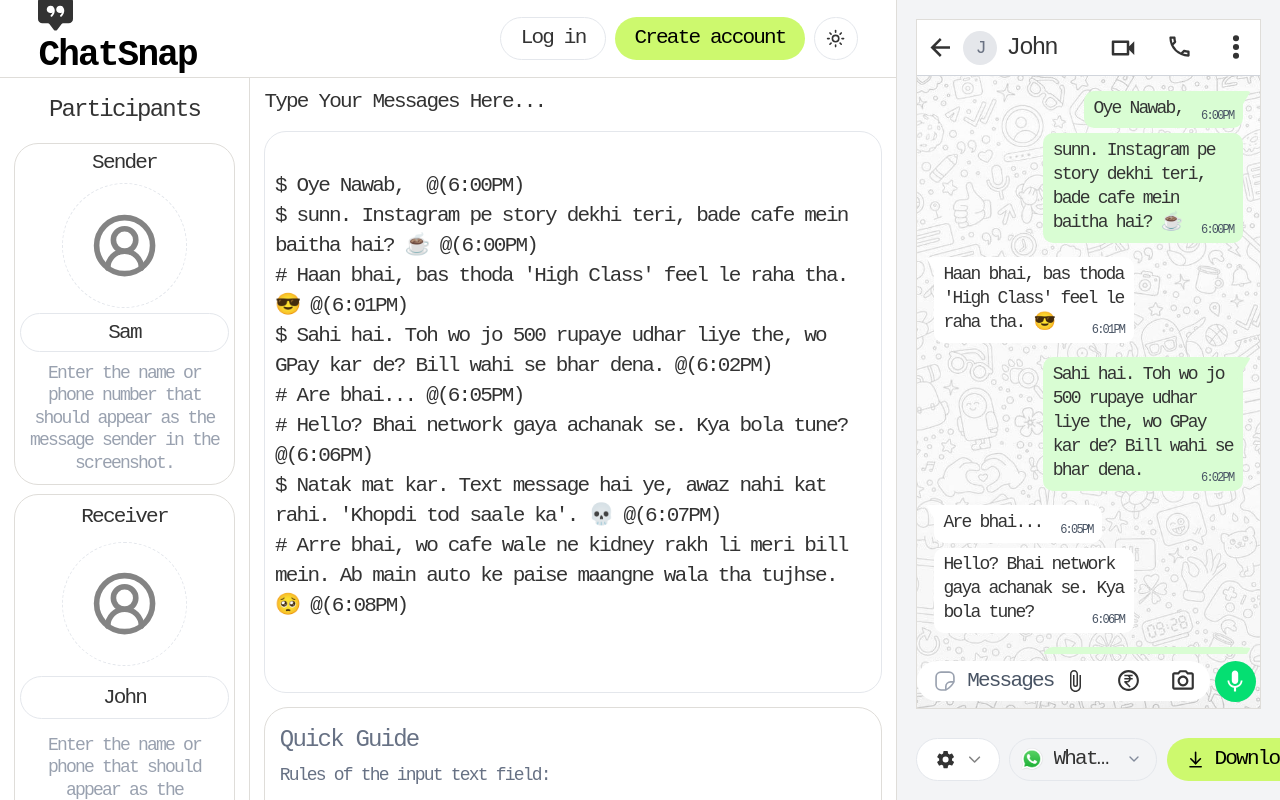
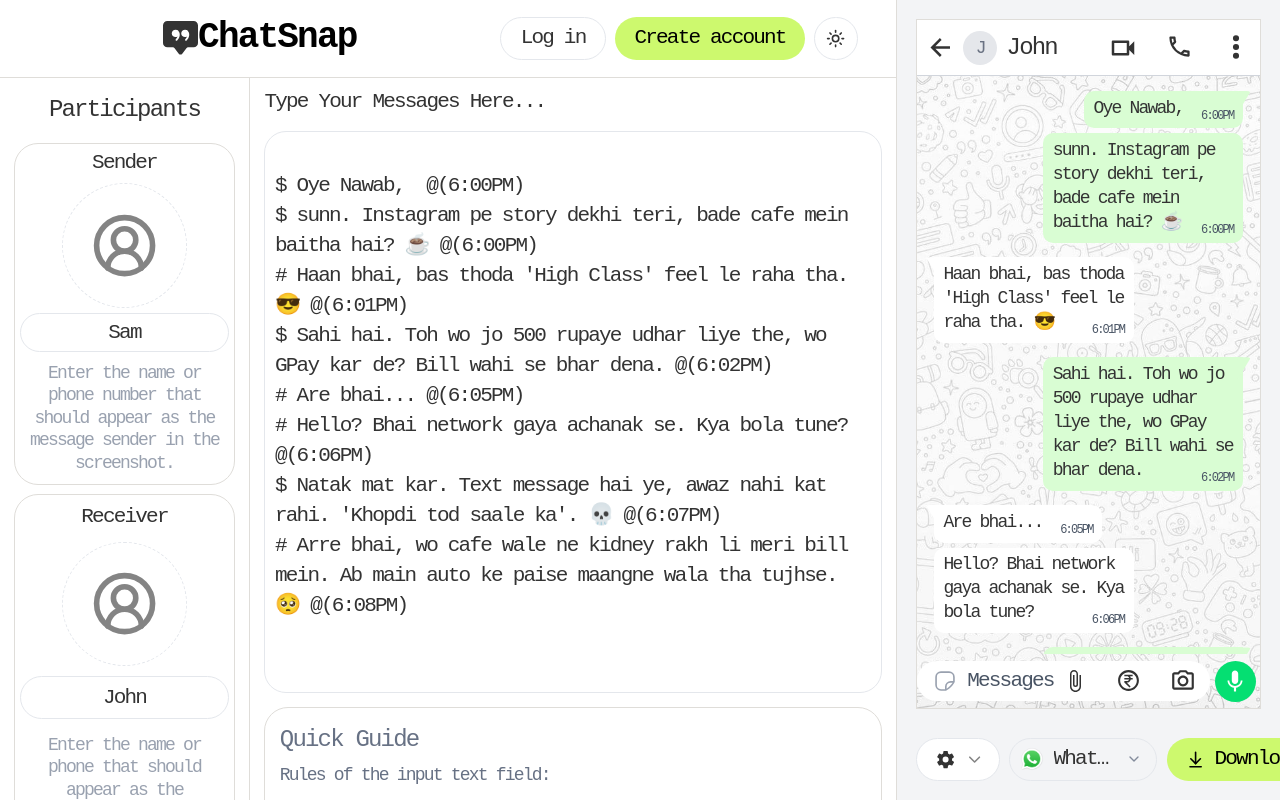
Before and after one commit to Anurag0577/Mockly---DM-screenshot-generator, a React (Vite) app in the folder frontend/: page / in a window 1280 px wide. Built offline with nearby package versions, Linux system fonts and the light colour scheme.

Commit message:
Add styling to the logo icon and name.

```diff
--- a/frontend/src/components/Header.jsx
+++ b/frontend/src/components/Header.jsx
@@ -27,7 +27,7 @@ export default function Header() {
     <header className=" px-4 border-b">
       <div className="flex flex-col items-center justify-start md:flex-row md:h-16 md:justify-between md:gap-4  rounded-lg md:p-4 ">
         {/* Logo */}
-        <div className="md:flex-1">
+        <div className="flex justify-center items-center md:flex-1">
           <BsFillChatSquareQuoteFill size={35}/>
           <a href="/" onClick={(e) => { e.preventDefault(); navigate('/'); }} className="text-black dark:text-primary text-2xl font-bold">
             ChatSnap
```
